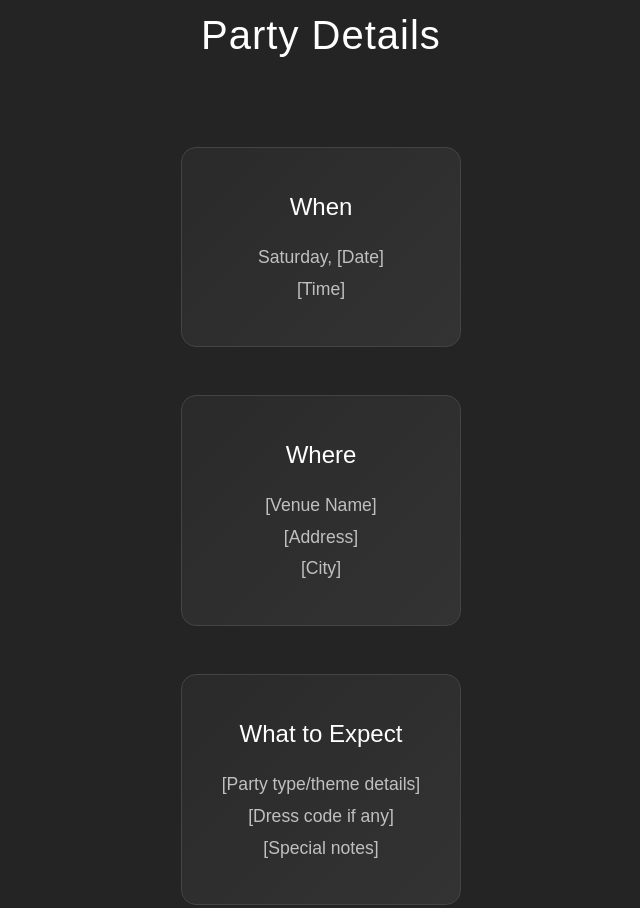
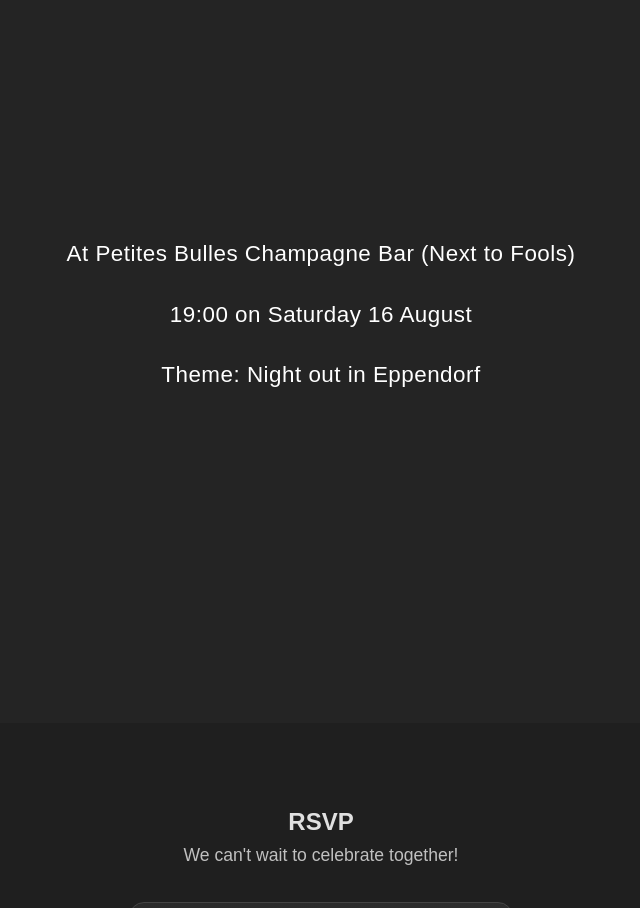
Before and after one commit to Salai777/ANNIKA, a plain HTML site: page index.html in a window 1280 px wide. Shown: the part 877-1785 px from the top of the page, without its empty margins (319-959 px from the left). Drawn offline with Linux system fonts and the light colour scheme.

Commit message:
Update index.html

```diff
--- a/index.html
+++ b/index.html
@@ -94,7 +94,7 @@
             justify-content: center;
             text-align: center;
             position: relative;
-            background: linear-gradient(to bottom, rgba(36, 36, 36, 0.7) 0%, rgba(26, 26, 26, 0.8) 100%),
+            background: linear-gradient(to bottom, rgba(36, 36, 36, 0.3) 0%, rgba(26, 26, 26, 0.4) 100%),
                         url('https://res.cloudinary.com/dkp0t9iap/image/upload/v1754144172/PHOTO-2025-07-30-23-42-12_kugjds.jpg');
             background-size: cover;
             background-position: center;
@@ -115,9 +115,10 @@
             justify-content: center;
         }
 
-        .heart-emoji {
+        .emoji-group {
             font-size: 1.5rem;
             color: #f0f0f0;
+            letter-spacing: 8px;
         }
 
         /* Floating center image */
@@ -214,45 +215,24 @@
         }
 
         .details-content {
-            display: grid;
-            grid-template-columns: 1fr;
-            gap: 3rem;
+            display: flex;
+            justify-content: center;
+            align-items: center;
             text-align: center;
+            height: 100%;
         }
 
-        .section-title {
-            font-size: 2.5rem;
-            margin-bottom: 2rem;
-            color: #ffffff;
-            font-weight: 300;
-            letter-spacing: 1px;
+        .details-text {
+            max-width: 600px;
         }
 
-        .detail-card {
-            background: linear-gradient(135deg, #2a2a2a 0%, #333 100%);
-            border-radius: 15px;
-            padding: 2.5rem;
-            border: 1px solid #444;
-            transition: all 0.3s ease;
-        }
-
-        .detail-card:hover {
-            transform: translateY(-5px);
-            box-shadow: 0 15px 30px rgba(0,0,0,0.4);
-            border-color: #666;
-        }
-
-        .detail-card h3 {
-            font-size: 1.5rem;
+        .details-text p {
             color: #ffffff;
+            font-size: 1.4rem;
+            line-height: 2;
             margin-bottom: 1rem;
-            font-weight: 400;
-        }
-
-        .detail-card p {
-            color: #c0c0c0;
-            font-size: 1.1rem;
-            line-height: 1.8;
+            font-weight: 300;
+            letter-spacing: 0.5px;
         }
 
         /* RSVP Section */
@@ -378,16 +358,18 @@
                 font-size: 2rem;
             }
 
-            .detail-card {
-                padding: 2rem;
+            .details-text p {
+                font-size: 1.2rem;
+                line-height: 1.8;
             }
 
             .rsvp-form {
                 padding: 2rem;
             }
 
-            .heart-emoji {
+            .emoji-group {
                 font-size: 1.3rem;
+                letter-spacing: 6px;
             }
         }
 
@@ -415,8 +397,9 @@
                 gap: 0.8rem;
             }
 
-            .heart-emoji {
+            .emoji-group {
                 font-size: 1.2rem;
+                letter-spacing: 4px;
             }
         }
 
@@ -435,7 +418,7 @@
 <body id="top">
     <header>
         <nav class="container">
-            <div class="heart-emoji">🖤</div>
+            <div class="emoji-group">🪩🐆🍸</div>
             <ul class="nav-links">
                 <li><a href="#top">Home</a></li>
                 <li><a href="#details">Details</a></li>
@@ -458,26 +441,10 @@
     <section class="party-details" id="details">
         <div class="container">
             <div class="details-content">
-                <h2 class="section-title">Party Details</h2>
-
-                <div class="detail-card">
-                    <h3>When</h3>
-                    <p>Saturday, [Date]<br>
-                    [Time]</p>
-                </div>
-
-                <div class="detail-card">
-                    <h3>Where</h3>
-                    <p>[Venue Name]<br>
-                    [Address]<br>
-                    [City]</p>
-                </div>
-
-                <div class="detail-card">
-                    <h3>What to Expect</h3>
-                    <p>[Party type/theme details]<br>
-                    [Dress code if any]<br>
-                    [Special notes]</p>
+                <div class="details-text">
+                    <p>At Petites Bulles Champagne Bar (Next to Fools)</p>
+                    <p>19:00 on Saturday 16 August</p>
+                    <p>Theme: Night out in Eppendorf</p>
                 </div>
             </div>
         </div>
```
